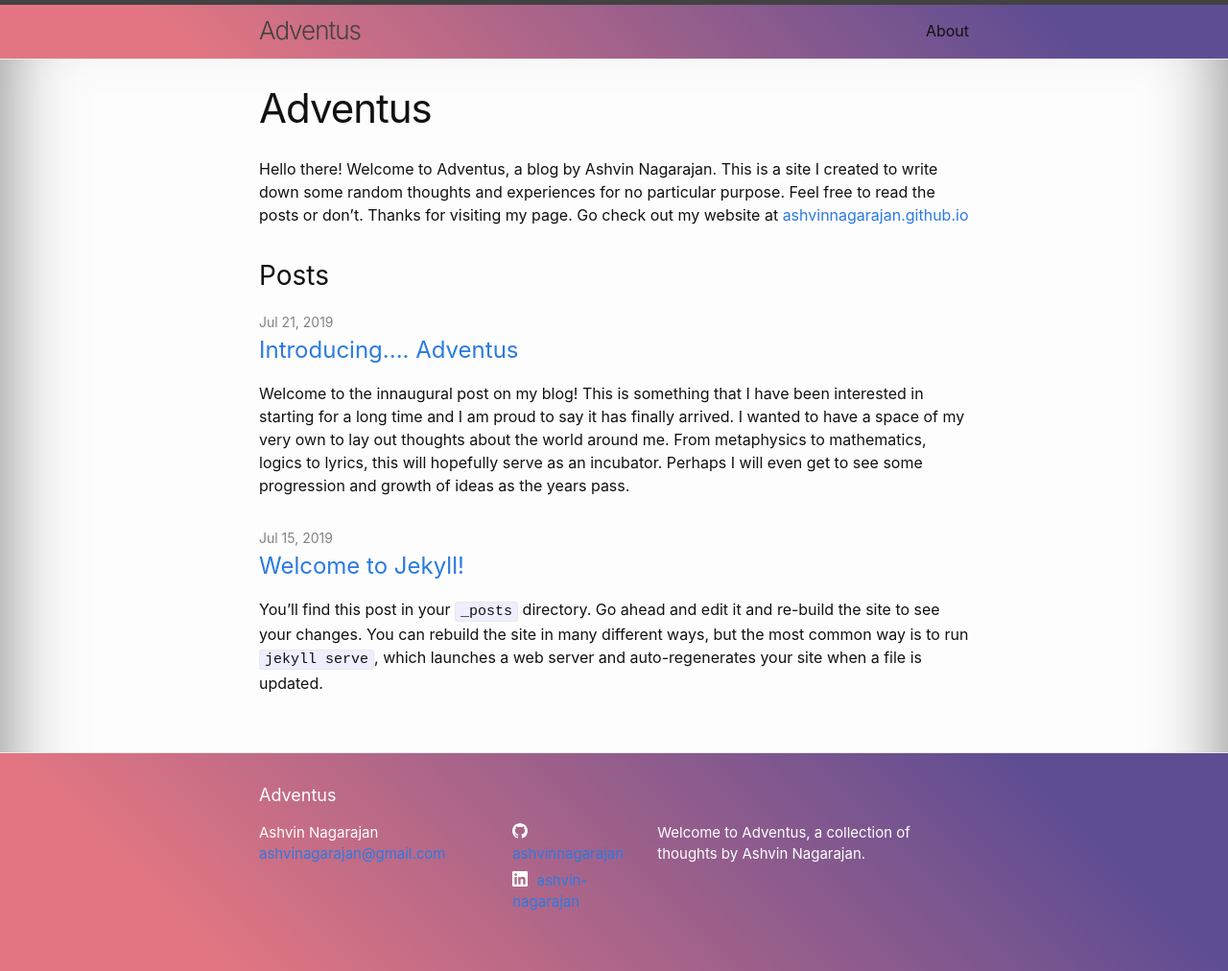
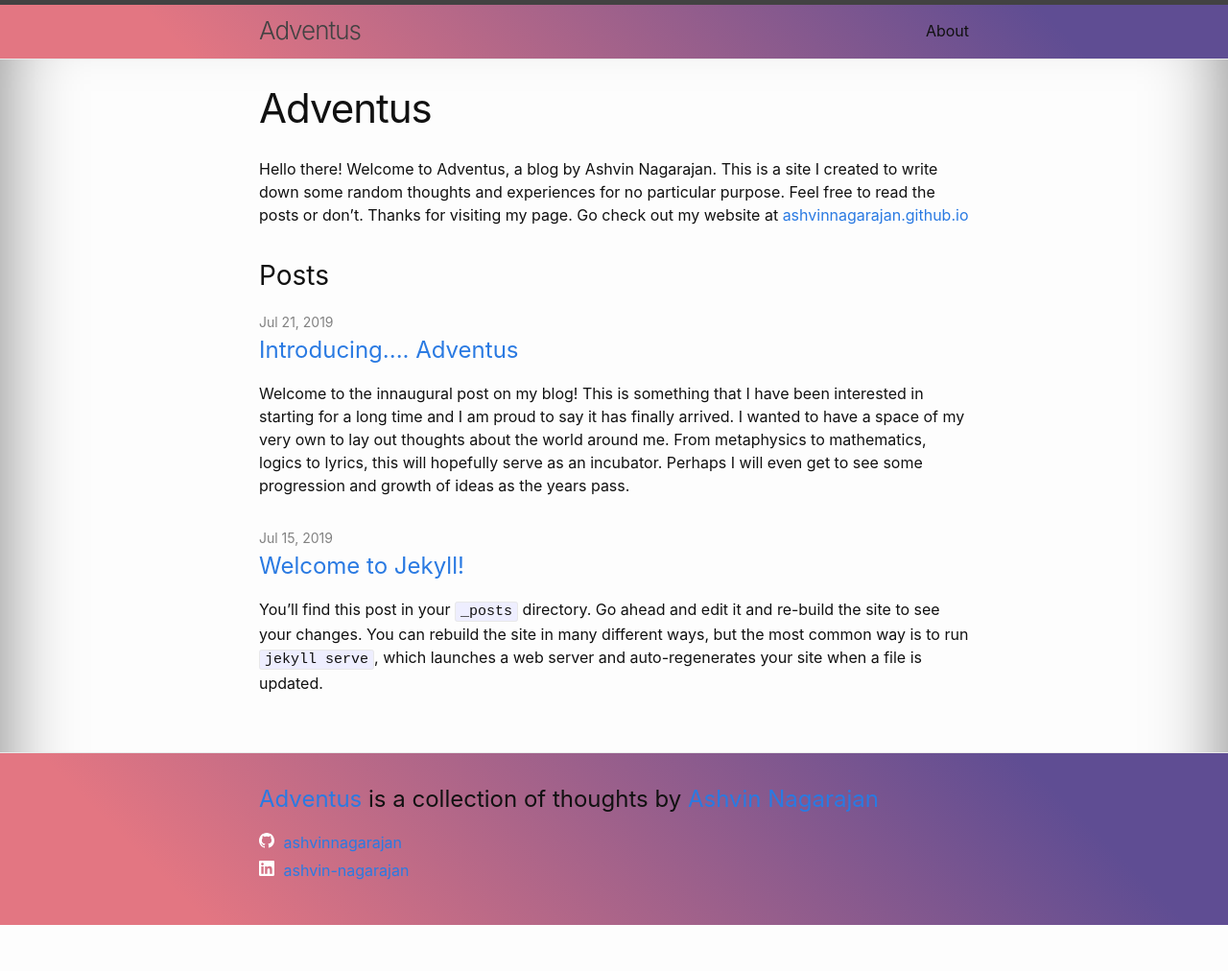
Before and after one commit to ashvinnagarajan/Blog, a Jekyll site: the page built from index.html, in a window 1280 px wide. Shown: the whole page at 96% size. Built offline with Jekyll 4.4.1, drawn with Linux system fonts in a browser that asks for light colours; after the commit the page ends 964 px from its top, so only the background shows below that.

Commit message:
Refactured footer

```diff
--- a/_includes/footer.html
+++ b/_includes/footer.html
@@ -3,32 +3,10 @@
 
   <div class="wrapper">
 
-    <h2 class="footer-heading">{{ site.title | escape }}</h2>
+    <h2 class="footer-text"> <a href="http://ashvinnagarajan.github.io/blog" class="footer-link">Adventus</a> is a collection of thoughts by <a href="http://ashvinnagarajan.github.io" class="footer-link">Ashvin Nagarajan</a></h2>
 
-    <div class="footer-col-wrapper">
-      <div class="footer-col footer-col-1">
-        <ul class="contact-list">
-          <li class="p-name">
-            {%- if site.author -%}
-              {{ site.author | escape }}
-            {%- else -%}
-              {{ site.title | escape }}
-            {%- endif -%}
-            </li>
-            {%- if site.email -%}
-            <li><a class="u-email" href="mailto:{{ site.email }}">{{ site.email }}</a></li>
-            {%- endif -%}
-        </ul>
-      </div>
+    {%- include social.html -%}
 
-      <div class="footer-col footer-col-2">
-        {%- include social.html -%}
-      </div>
-
-      <div class="footer-col footer-col-3">
-        <p>{{- site.description | escape -}}</p>
-      </div>
-    </div>
 
   </div>
 
```
